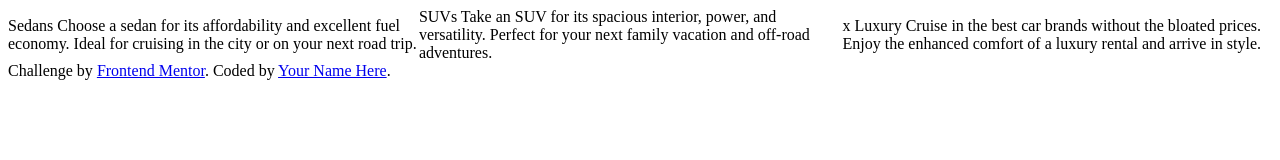
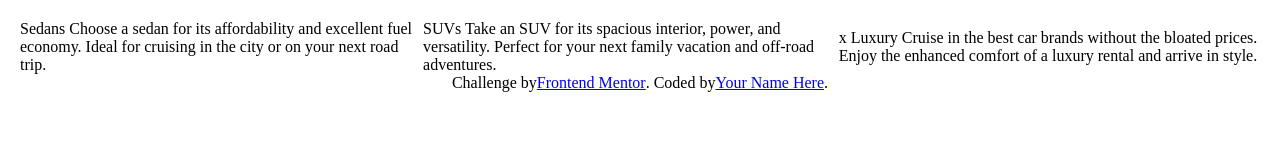
Before and after one commit to mlgs45/3columns, a plain HTML site: page index.html in a window 1280 px wide. Drawn offline with Linux system fonts and the light colour scheme.

Commit message:
CSS general parameters

```diff
--- a/style.css
+++ b/style.css
@@ -1,5 +1,21 @@
+.bloc-page {
+    width: 1280px;
+    margin:auto;
+}
+
+body {
+    padding: 10px;
+    margin: 10px;
+}
+
 .bloc-container {
     display:flex;
     justify-content: center;
     align-items: center;
 }
+
+.attribution {
+    display:flex;
+    justify-content: center;
+    align-items: flex-end;
+}
```
